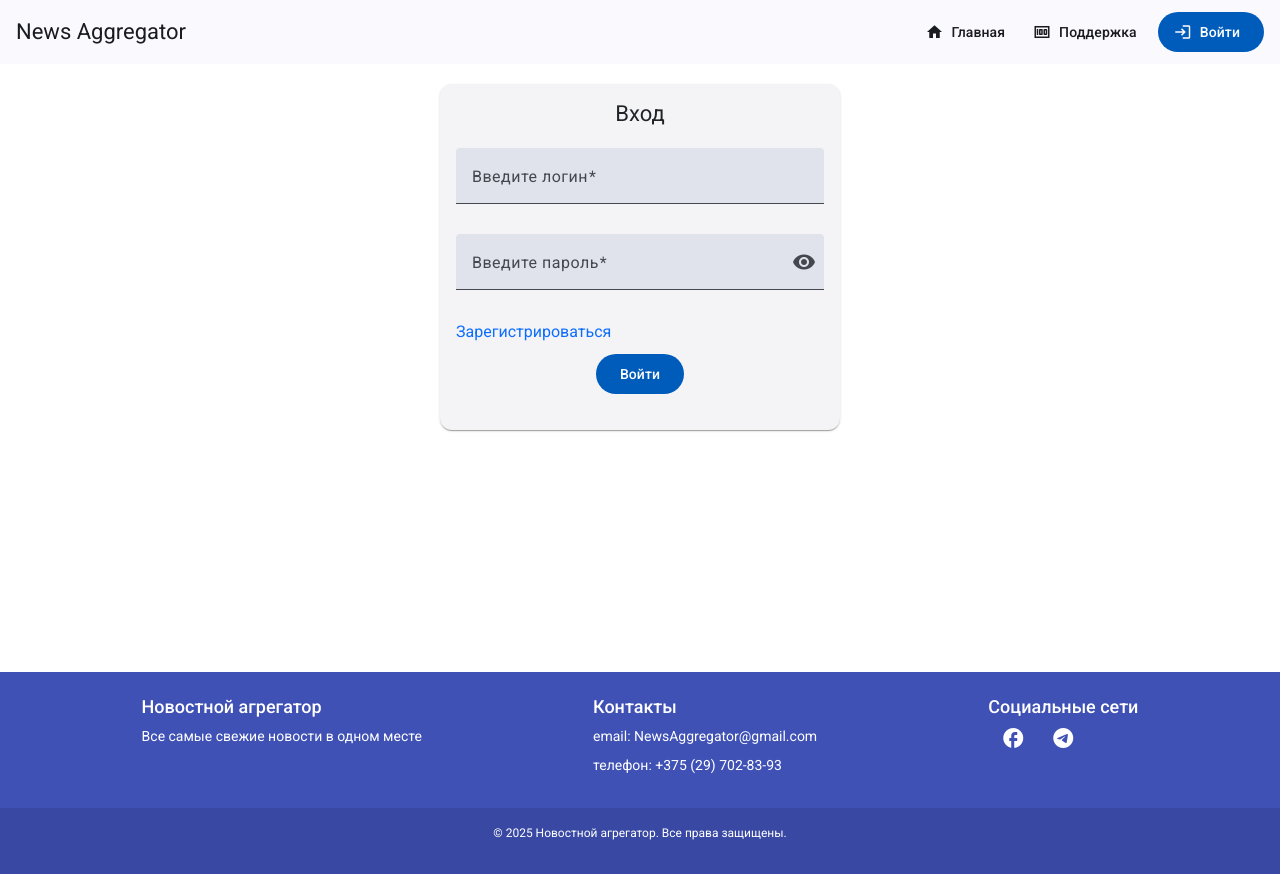
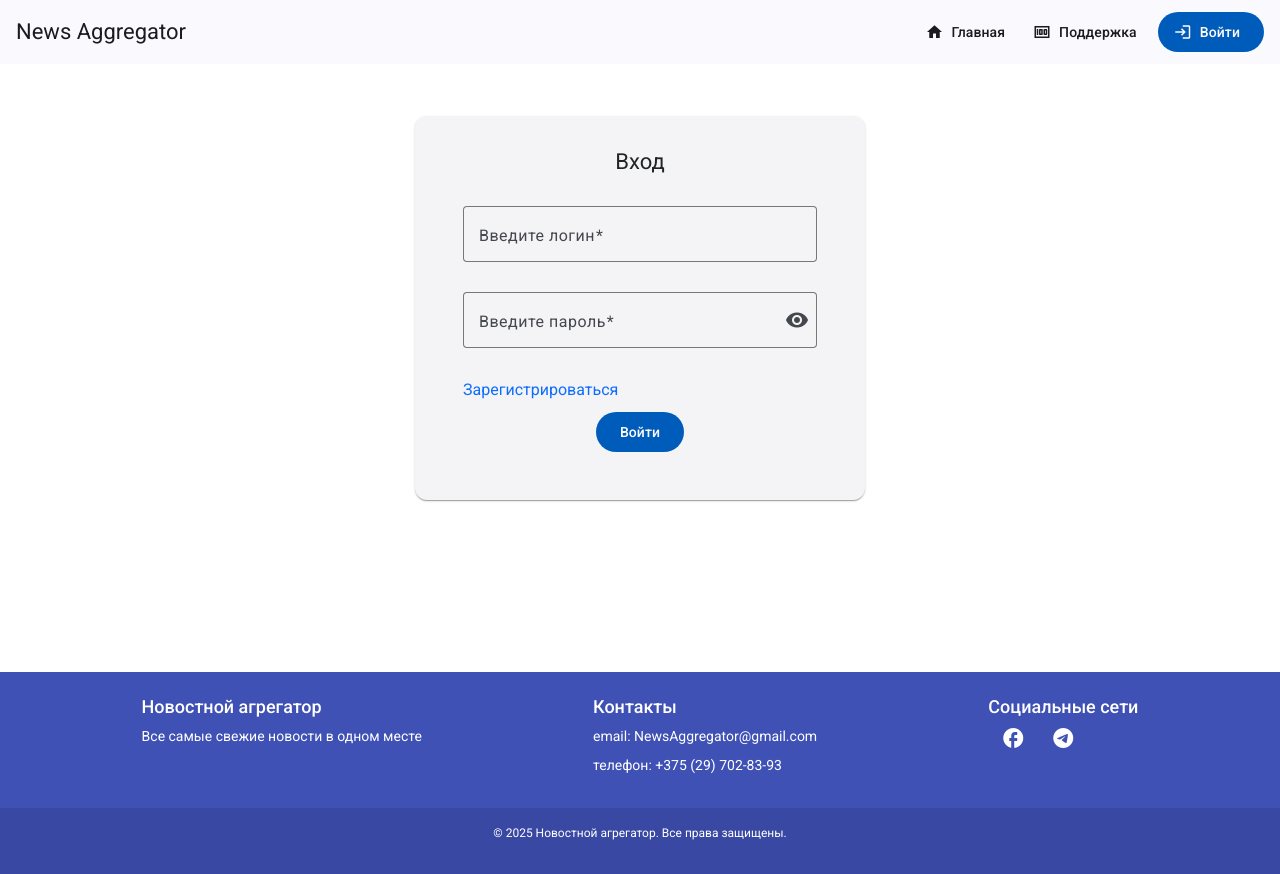
Before and after one commit to KopachAlexey/NewsAggregatorApp, an Angular app: page /login in a window 1280 px wide. Built offline with nearby package versions, Linux system fonts and the light colour scheme.

Commit message:
Доработан login-компонент

```diff
--- a/src/app/components/login/login.component.html
+++ b/src/app/components/login/login.component.html
@@ -1,4 +1,3 @@
-<div class="login-container">
 <mat-card class="login-card">
   <mat-card-header class="login-card-header">
     <mat-card-title>Вход</mat-card-title>
@@ -7,7 +6,7 @@
     <form [formGroup]="loginForm" (ngSubmit)="login()">
       <div class="form-fields">
         <div>
-            <mat-form-field class="field">
+          <mat-form-field class="field" appearance="outline">
             <mat-label>Введите логин</mat-label>
             <input matInput type="text" formControlName="login" />
             @if(loginForm.get('login')?.hasError('required')) {
@@ -19,7 +18,7 @@
           </mat-form-field>
         </div>
         <div>
-            <mat-form-field class="field">
+          <mat-form-field class="field" appearance="outline">
             <mat-label>Введите пароль</mat-label>
             <input matInput [type]="isPasswordVisible? 'text' : 'password' " formControlName="password" />
             <button mat-icon-button matSuffix type="button" (click)="changePasswordVisibility()">
@@ -39,13 +38,7 @@
         <div class="login-button">
           <button mat-flat-button type="submit">Войти</button>
         </div>
-          <div class="server-errors">
-            @if(serverErrors) {
-              <mat-error>{{serverErrors}}</mat-error>
-            }
-          </div>
       </div>
     </form>
   </mat-card-content>
 </mat-card>
-</div>
--- a/src/app/components/login/login.component.scss
+++ b/src/app/components/login/login.component.scss
@@ -1,12 +1,8 @@
-.login-container {
-  width: 100%;
-  display: flex;
-  justify-content: center;
-}
-
 .login-card {
   width: 100%;
-  max-width: 400px;
+  max-width: 450px;
+  margin: 2rem auto;
+  padding: 1rem 2rem 2rem 2rem;
 }
 
 .form-fields {
@@ -27,7 +23,7 @@
 }
 
 .login-card-header {
-  margin-bottom: 20px;
+  margin-bottom: 30px;
   display: flex;
   justify-content: center;
 }
@@ -36,8 +32,3 @@
   display: flex;
   justify-content: center;
 }
-
-.server-errors {
-  text-align: center;
-  margin-top: 10px;
-}
--- a/src/app/components/login/login.component.ts
+++ b/src/app/components/login/login.component.ts
@@ -1,4 +1,5 @@
-import { Component } from '@angular/core';
+import { MatSnackBarModule, MatSnackBar } from '@angular/material/snack-bar';
+import { Component, OnInit } from '@angular/core';
 import { AuthenticationService } from '../../services/authentication.service';
 import { HttpErrorResponse } from '@angular/common/http';
 import { NewsAggregatorConsts } from '../../models/news-aggregator-consts';
@@ -15,16 +16,17 @@ import {MatRippleModule} from '@angular/material/core';
 @Component({
   selector: 'app-login',
   standalone : true,
-  imports: [ReactiveFormsModule, MatIconModule, MatInputModule, MatButtonModule, MatFormFieldModule, MatCardModule, RouterLink, MatRippleModule],
+  imports: [ReactiveFormsModule, MatIconModule, MatInputModule, MatButtonModule, MatFormFieldModule,
+    MatCardModule, RouterLink, MatRippleModule, MatSnackBarModule],
   templateUrl: './login.component.html',
   styleUrl: './login.component.scss'
 })
-export class LoginComponent {
+export class LoginComponent implements OnInit {
   private readonly authServices : AuthenticationService;
   private readonly returnUrlService : ReturnUrlService;
   private _isPasswordVisible : boolean = false;
+  private snackBar: MatSnackBar;
   loginForm : FormGroup;
-  serverErrors? : string;
   minLoginLenth : number;
   minPasswordLenth : number;
   returnUrl : string = '';
@@ -33,10 +35,16 @@ export class LoginComponent {
     return this._isPasswordVisible;
   }
 
-  constructor(authServices : AuthenticationService, returnUrlService : ReturnUrlService)
+  ngOnInit(): void {
+    window.scrollTo(0 , 0);
+  }
+
+  constructor(authServices : AuthenticationService, returnUrlService : ReturnUrlService,
+    snackBar: MatSnackBar)
   {
     this.authServices = authServices;
     this.returnUrlService = returnUrlService;
+    this.snackBar = snackBar;
     this.minLoginLenth = NewsAggregatorConsts.MinLoginLenth;
     this.minPasswordLenth = NewsAggregatorConsts.MinPasswordLenth;
     this.loginForm = new FormGroup({
@@ -53,20 +61,31 @@ export class LoginComponent {
     this.authServices.login(password, login).subscribe( {
       next : (tokens) => {
         this.loginForm.reset();
-        this.returnUrlService.redirectToReturnUrl();
+        this.returnUrlService.returnAfterLogin();
       },
       error : (err : HttpErrorResponse) => {
         console.error("Authentication faild");
-        if(err.status === 401 || err.status === 400) {
-          this.serverErrors = NewsAggregatorConsts.LoginFailedMessage
+        if(err.status === 401) {
+          this.snackBar.open('Ошибка: Неверное имя пользователя или пароль', 'ОК', {
+            panelClass: ['error-snackbar'],
+            verticalPosition: 'top'
+          });
         }
-        if(err.status === 500)
-          this.serverErrors = NewsAggregatorConsts.ServerErrorMessage;
-        this.loginForm.get<string>('password')?.setValue('');
+        else if(err.status === 400) {
+          this.snackBar.open('Ошибка', 'Закрыть', {
+            panelClass: ['error-snackbar'],
+            verticalPosition: 'top'
+          });
+        }
+        else if(err.status === 500) {
+          this.snackBar.open('Ошибка: На сервере произошла ошибка', 'ОК', {
+            panelClass: ['error-snackbar'],
+            verticalPosition: 'top'
+          });
+        }
       }
     });
   }
-
   changePasswordVisibility() : void {
     this._isPasswordVisible = !this._isPasswordVisible;
   }
```
Lines whose indentation alone changed are shown as unchanged.
